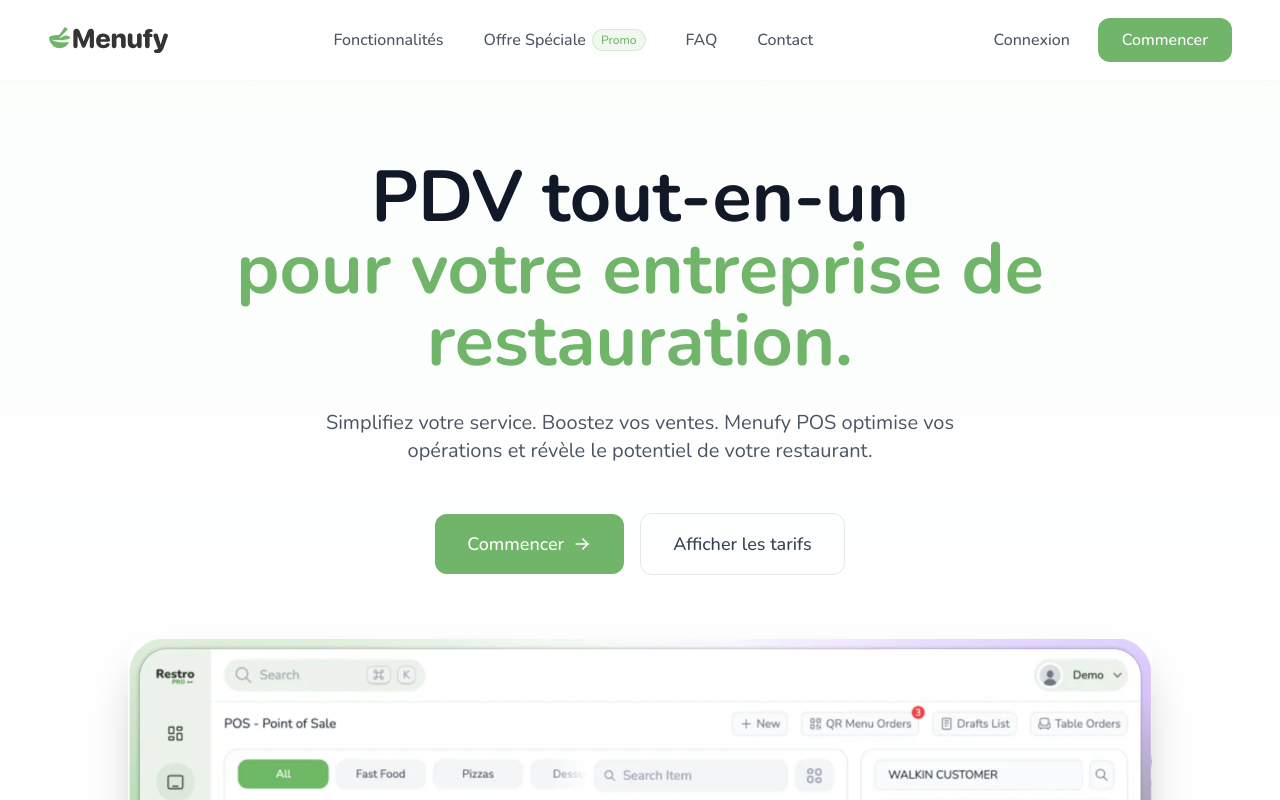
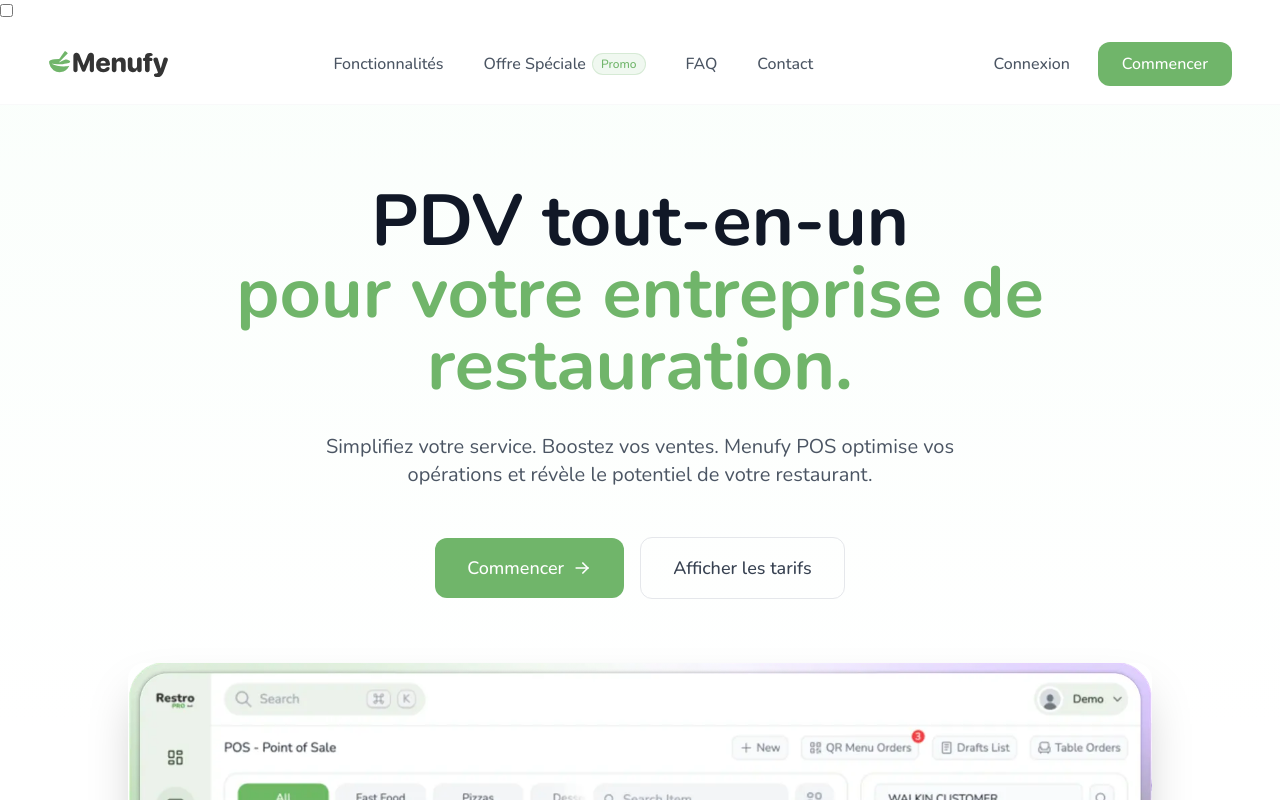
Before and after one commit to kevinkenfack/restaurant-saas, a React (Vite) app in the folder resto-frontend/: page / in a window 1280 px wide. Shown: the top 800 px of the page. Built offline with nearby package versions, Linux system fonts and the light colour scheme; no server answers.

Commit message:
je retire les config taildwind de facon temporaire

```diff
--- a/resto-frontend/tailwind.config.js
+++ b/resto-frontend/tailwind.config.js
@@ -64,7 +64,7 @@ export default {
       }
     },
   },
-  plugins: [require("daisyui"), require('tailwind-scrollbar'),],
+  plugins: [require('tailwind-scrollbar'),],
   daisyui: {
     themes: ["light", "black"],
     darkTheme: "black",
```
